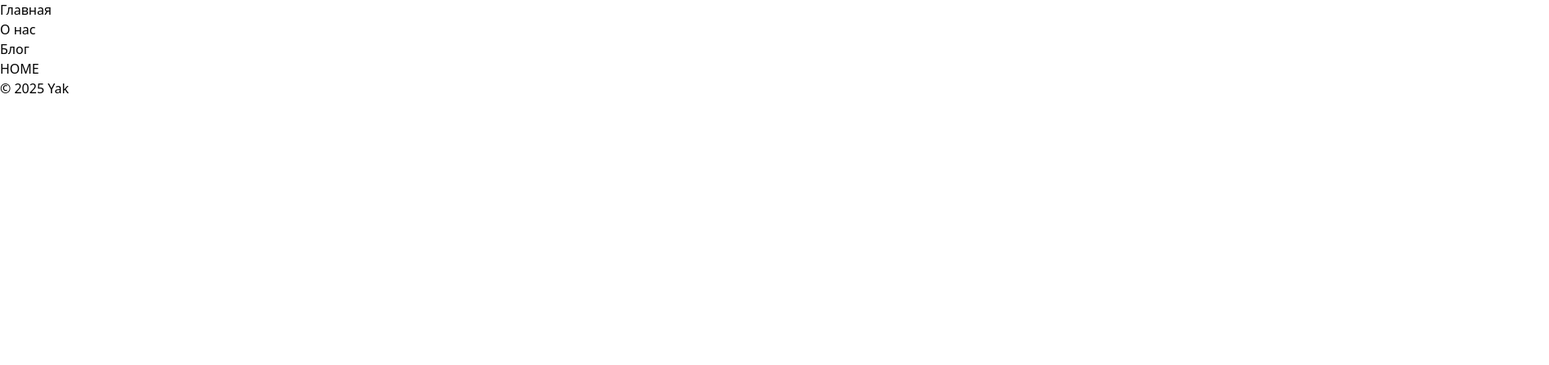
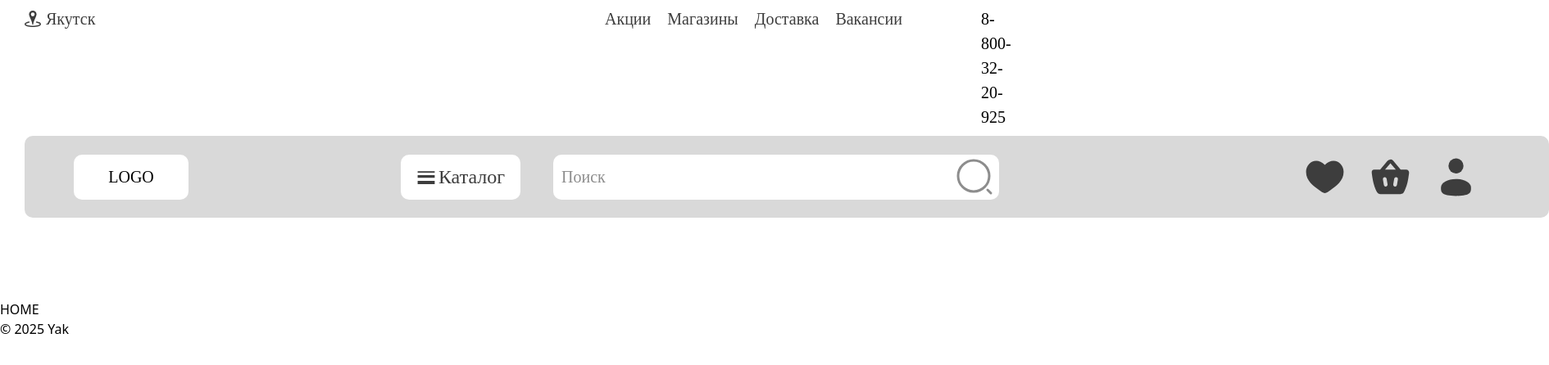
Before and after one commit to neramona/NetworkTechnologies, a React (Vite) app in the folder vite-project/: page / in a window 1280 px wide. Shown: the top 446 px of the page at 82% size, 1890 px wide, since content can reach past the window. Built offline with nearby package versions, Linux system fonts and the light colour scheme.

Commit message:
Add header

```diff
--- a/vite-project/src/components/Header.jsx
+++ b/vite-project/src/components/Header.jsx
@@ -13,13 +13,72 @@ class Header extends PureComponent {
     render() {
         return (
             <>
-                <nav>
+            <div class="box-border">
+                <header class="mb-25 text-[20px] relative z-1002 font-[oswald]">
+                    <div id="header-desktop" class="box-border" >
+                        <div id="header-top" class="pr-[30px] pl-[30px] pt-0 pb-0">
+                            <div id="header-top-container" class="flex pt-2 pr-0 pb-2 pl-0 box-content justify-between">
+                                <div id="header-top-menu" class="flex flex-row ">
+                                    <ul class="flex grow mr-auto">
+                                        <li class="whitespace-nowrap w-[708px]">
+                                            <div class="group flex items-center p-0">
+                                                <svg  class="mr-1.5" xmlns="http://www.w3.org/2000/svg" width="20" height="20" viewBox="0 0 26 26"><path fill="#3D3D3D" d="M13 0a6 6 0 0 0-6 6c0 3.314 5.219 11.543 5.219 16h1.562C13.781 17.558 19 9.044 19 6a6 6 0 0 0-6-6m0 3a3 3 0 1 1 0 6a3 3 0 0 1 0-6M6.844 17.281l-.063.032c-1.845.324-3.409.768-4.593 1.375c-.593.303-1.104.662-1.5 1.093c-.397.432-.688.993-.688 1.625c0 .948.628 1.689 1.375 2.219s1.69.935 2.844 1.281C6.524 25.598 9.605 26 13 26s6.476-.402 8.781-1.094c1.153-.346 2.097-.75 2.844-1.281S26 22.354 26 21.406c0-.634-.29-1.224-.688-1.656s-.904-.759-1.5-1.063c-1.19-.607-2.769-1.051-4.625-1.375a1 1 0 1 0-.343 1.97c1.723.3 3.155.725 4.062 1.187c.454.23.773.477.938.656s.156.25.156.281c0 .047-.064.263-.531.594s-1.263.694-2.282 1c-2.037.611-4.955 1-8.187 1s-6.15-.389-8.188-1c-1.018-.306-1.814-.669-2.28-1c-.468-.331-.532-.547-.532-.594c0-.03-.007-.103.156-.281c.164-.178.487-.426.938-.656c.9-.461 2.318-.886 4.031-1.188a1.01 1.01 0 1 0-.281-2"/></svg>
+                                                <span class="text-[#3D3D3D]" >Якутск</span>
+                                            </div>
+                                        </li>
+                                        <li class="mr-5 relative flex">
+                                            <a class="text-[#3D3D3D]">Акции</a>
+                                        </li>
+                                        <li class="mr-5 relative flex">
+                                            <a class="text-[#3D3D3D]">Магазины</a>
+                                        </li>
+                                        <li class="mr-5 relative flex">
+                                            <a class="text-[#3D3D3D]" >Доставка</a>
+                                        </li>
+                                        <li class="mr-5 relative flex">
+                                            <a class="text-[#3D3D3D]" >Вакансии</a>
+                                        </li>
+                                    </ul>
+                                </div>
+                                <ul class="pl-19 flex items-center">
+                                    <li>
+                                        <a>8-800-32-20-925</a>
+                                    </li>
+                                </ul>
+                            </div>
+                        </div>
+                        <nav>
+                            <div class="flex items-center  bg-[#D9D9D9] ml-[30px] mr-[30px] w-[1860px] h-[100px] rounded-[10px]">
+                                <div class="flex items-center justify-center rounded-[10px]  bg-white ml-[60px] w-[140px] h-[55px]">
+                                    LOGO
+                                </div>
+                                <div class="flex items-center justify-center rounded-[10px] bg-white ml-[259px] w-[146px] h-[55px]">
+                                    <svg xmlns="http://www.w3.org/2000/svg" width="24" height="25" viewBox="0 0 15 15"><path fill="#3D3D3D" fill-rule="evenodd" d="M1 3h13v1H1zm0 3h13v2H1zm13 4.25H1v2.5h13z" clip-rule="evenodd"/></svg>
+                                    <span class="ml-[3px] text-[24px] text-[#3D3D3D]"> Каталог</span>
+                                </div>
+                                <div class="flex items-center w-[544px] h-[55px] bg-white ml-[40px] mr-[] rounded-[10px]">
+                                    <input class="placeholder:text-[#8D8D8D] placeholder:[oswald] ml-[10px] w-[480px]" placeholder="Поиск" type="text" name="search"></input>
+                                    <svg xmlns="http://www.w3.org/2000/svg" width="48" height="48" viewBox="0 0 24 24"><g fill="none" stroke="#8D8D8D" stroke-width="1.5"><circle cx="11.5" cy="11.5" r="9.5"/><path stroke-linecap="round" d="m20 20l2 2"/></g></svg>
+                                </div>
+                                <div class="flex pl-[370px]">
+                                    <svg class="mr-[25px]" xmlns="http://www.w3.org/2000/svg" width="55" height="55" viewBox="0 0 24 24"><path fill="#3D3D3D" d="M2 9.137C2 14 6.02 16.591 8.962 18.911C10 19.729 11 20.5 12 20.5s2-.77 3.038-1.59C17.981 16.592 22 14 22 9.138S16.5.825 12 5.501C7.5.825 2 4.274 2 9.137"/></svg>
+                                    <svg class="mr-[25px]" xmlns="http://www.w3.org/2000/svg" width="55" height="55" viewBox="0 0 24 24"><g fill="none" fill-rule="evenodd"><path d="m12.593 23.258l-.011.002l-.071.035l-.02.004l-.014-.004l-.071-.035q-.016-.005-.024.005l-.004.01l-.017.428l.005.02l.01.013l.104.074l.015.004l.012-.004l.104-.074l.012-.016l.004-.017l-.017-.427q-.004-.016-.017-.018m.265-.113l-.013.002l-.185.093l-.01.01l-.003.011l.018.43l.005.012l.008.007l.201.093q.019.005.029-.008l.004-.014l-.034-.614q-.005-.018-.02-.022m-.715.002a.02.02 0 0 0-.027.006l-.006.014l-.034.614q.001.018.017.024l.015-.002l.201-.093l.01-.008l.004-.011l.017-.43l-.003-.012l-.01-.01z"/><path fill="#3D3D3D" d="M10.464 3.282a2 2 0 0 1 2.964-.12l.108.12L17.468 8h2.985a1.49 1.49 0 0 1 1.484 1.655l-.092.766l-.1.74l-.082.554l-.095.595l-.108.625l-.122.648l-.136.661q-.108.5-.232.999a21 21 0 0 1-.832 2.583l-.221.54l-.214.488l-.202.434l-.094.194l-.249.49c-.32.61-.924.97-1.563 1.022l-.16.006H6.555a1.93 1.93 0 0 1-1.71-1.008l-.232-.45l-.18-.37l-.095-.205l-.2-.449a21.5 21.5 0 0 1-1.108-3.276a32 32 0 0 1-.156-.654l-.142-.648l-.127-.634l-.112-.613l-.1-.587l-.087-.554l-.074-.513l-.09-.683l-.066-.556l-.017-.153a1.49 1.49 0 0 1 1.348-1.64L3.543 8h2.989zm-.503 9.44a1 1 0 0 0-1.96.326l.013.116l.5 3l.025.114a1 1 0 0 0 1.96-.326l-.013-.116l-.5-3zm5.203-.708a1 1 0 0 0-1.125.708l-.025.114l-.5 3a1 1 0 0 0 1.947.442l.025-.114l.5-3a1 1 0 0 0-.822-1.15M12 4.562L9.135 8h5.73z"/></g></svg>
+                                    <svg xmlns="http://www.w3.org/2000/svg" width="55" height="55" viewBox="0 0 24 24"><circle cx="12" cy="6" r="4" fill="#3D3D3D"/><path fill="#3D3D3D" d="M20 17.5c0 2.485 0 4.5-8 4.5s-8-2.015-8-4.5S7.582 13 12 13s8 2.015 8 4.5"/></svg>
+                                </div>
+                            </div>
+                        </nav>
+                    </div>
+
+                </header>
+            </div>
+
+                {/* <nav>
                     <ul>
                         <li><Link to="/">Главная</Link></li>
                         <li><Link to="/about">О нас</Link></li>
                         <li><Link to="/blog">Блог</Link></li>
                     </ul>
-                </nav>
+                </nav> */}
             </>
         )
     }
```
